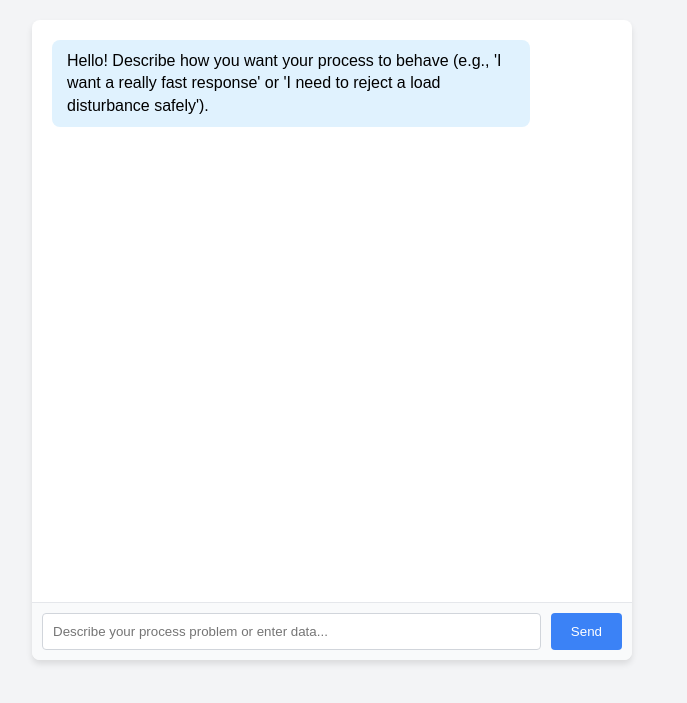
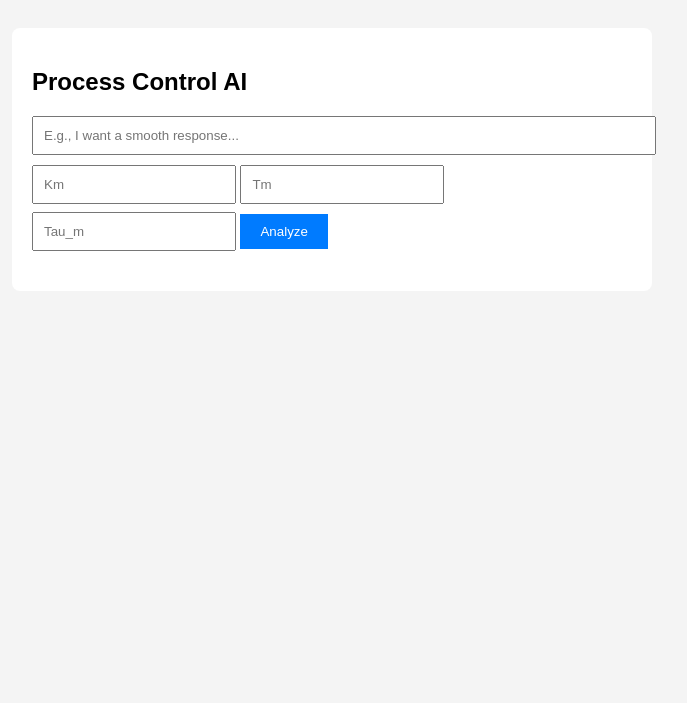
Before and after one commit to RK-kathir/process-control-project, a Flask app: page / in a window 1280 px wide. Shown: the top 703 px of the page, without its empty margins (308-995 px from the left). Run offline with Flask 3, Linux system fonts and the light colour scheme; parts of the project's set-up code (start-up, migrations or seed data) failed here and were passed over.

Commit message:
Add files via upload

```diff
--- a/templates/index.html
+++ b/templates/index.html
@@ -1,106 +1,31 @@
 <!DOCTYPE html>
-<html lang="en">
-<head>
-    <meta charset="UTF-8">
-    <meta name="viewport" content="width=device-width, initial-scale=1.0">
-    <title>AI Process Control Tuner</title>
-    <style>
-        body { font-family: Arial, sans-serif; background-color: #f3f4f6; margin: 0; padding: 20px; display: flex; justify-content: center; }
-        .chat-container { width: 100%; max-width: 600px; background: white; border-radius: 8px; box-shadow: 0 4px 6px rgba(0,0,0,0.1); overflow: hidden; display: flex; flex-direction: column; height: 80vh; }
-        .chat-box { flex: 1; padding: 20px; overflow-y: auto; border-bottom: 1px solid #e5e7eb; }
-        .message { margin-bottom: 15px; padding: 10px 15px; border-radius: 8px; max-width: 80%; line-height: 1.4; }
-        .bot-msg { background: #e0f2fe; align-self: flex-start; }
-        .user-msg { background: #3b82f6; color: white; align-self: flex-end; margin-left: auto; }
-        .input-area { display: flex; padding: 10px; background: #f9fafb; }
-        input { flex: 1; padding: 10px; border: 1px solid #d1d5db; border-radius: 4px; outline: none; }
-        button { padding: 10px 20px; background: #3b82f6; color: white; border: none; border-radius: 4px; margin-left: 10px; cursor: pointer; }
-        button:hover { background: #2563eb; }
-    </style>
-</head>
-<body>
-
-<div class="chat-container">
-    <div class="chat-box" id="chatBox"></div>
-    <div class="input-area">
-        <input type="text" id="userInput" placeholder="Describe your process problem or enter data..." onkeypress="handleEnter(event)">
-        <button onclick="processInput()">Send</button>
+<html>
+<head><title>AI Tuner</title></head>
+<body style="font-family: Arial; padding: 20px; background: #f4f4f4;">
+    <div style="max-width: 600px; margin: auto; background: white; padding: 20px; border-radius: 8px;">
+        <h2>Process Control AI</h2>
+        <input type="text" id="req" placeholder="E.g., I want a smooth response..." style="width: 100%; padding: 10px; margin-bottom: 10px;"><br>
+        <input type="number" id="km" placeholder="Km" style="width: 30%; padding: 10px;">
+        <input type="number" id="tm" placeholder="Tm" style="width: 30%; padding: 10px;">
+        <input type="number" id="taum" placeholder="Tau_m" style="width: 30%; padding: 10px;">
+        <button onclick="analyze()" style="padding: 10px 20px; margin-top: 10px; background: #007bff; color: white; border: none;">Analyze</button>
+        <div id="output" style="margin-top: 20px; line-height: 1.5;"></div>
     </div>
-</div>
-
-<script>
-    const chatBox = document.getElementById('chatBox');
-    const userInput = document.getElementById('userInput');
-
-    let state = 'ASK_INTENT';
-    let processData = { km: null, tm: null, taum: null };
-    let selectedRuleId = null;
-
-    function addMsg(text, sender) {
-        const div = document.createElement('div');
-        div.className = `message ${sender}-msg`;
-        div.innerHTML = text;
-        chatBox.appendChild(div);
-        chatBox.scrollTop = chatBox.scrollHeight;
-    }
-
-    // Initial Greeting
-    setTimeout(() => {
-        addMsg("Hello! Describe how you want your process to behave (e.g., 'I want a really fast response' or 'I need to reject a load disturbance safely').", 'bot');
-    }, 500);
-
-    function handleEnter(e) { if (e.key === 'Enter') processInput(); }
-
-    async function processInput() {
-        const text = userInput.value.trim();
-        if (!text) return;
-
-        addMsg(text, 'user');
-        userInput.value = '';
-
-        if (state === 'ASK_INTENT') {
-            addMsg("<i>Analyzing your request with AI...</i>", 'bot');
-            const res = await fetch('/api/chat', {
-                method: 'POST',
-                headers: { 'Content-Type': 'application/json' },
-                body: JSON.stringify({ message: text })
-            });
-            const data = await res.json();
-
-            selectedRuleId = data.rule_id;
-            addMsg(`<b>AI Diagnosis:</b><br><span style="color:#059669">${data.explanation}</span><br><br><b>Selected Rule:</b> ${data.rule_name}<br><br>${data.next_step}`, 'bot');
-            state = 'ASK_KM';
-        }
-        else if (state === 'ASK_KM') {
-            processData.km = text;
-            addMsg(`Recorded K_m = ${text}. Now, enter the Time Constant (T_m):`, 'bot');
-            state = 'ASK_TM';
-        }
-        else if (state === 'ASK_TM') {
-            processData.tm = text;
-            addMsg(`Recorded T_m = ${text}. Finally, enter the Dead Time (tau_m):`, 'bot');
-            state = 'ASK_TAUM';
-        }
-        else if (state === 'ASK_TAUM') {
-            processData.taum = text;
-            addMsg(`<i>Calculating parameters...</i>`, 'bot');
-
-            const res = await fetch('/api/calculate', {
-                method: 'POST',
-                headers: { 'Content-Type': 'application/json' },
-                body: JSON.stringify({ rule_id: selectedRuleId, ...processData })
+    <script>
+        async function analyze() {
+            const data = {
+                text: document.getElementById('req').value,
+                km: document.getElementById('km').value,
+                tm: document.getElementById('tm').value,
+                taum: document.getElementById('taum').value
+            };
+            document.getElementById('output').innerHTML = "<i>AI is thinking...</i>";
+            const res = await fetch('/api/analyze', {
+                method: 'POST', headers: {'Content-Type': 'application/json'}, body: JSON.stringify(data)
             });
             const result = await res.json();
-
-            addMsg(`<b>Results for ${result.rule_name}:</b><br>Proportional Gain (Kc): <b>${result.kc}</b><br>Integral Time (Ti): <b>${result.ti}</b><br><br><i>Type anything to start a new calculation.</i>`, 'bot');
-            state = 'RESET';
+            document.getElementById('output').innerHTML = result.explanation;
         }
-        else if (state === 'RESET') {
-            state = 'ASK_INTENT';
-            processData = { km: null, tm: null, taum: null };
-            addMsg("Describe your next process control goal:", 'bot');
-        }
-    }
-</script>
-
+    </script>
 </body>
 </html>
```
